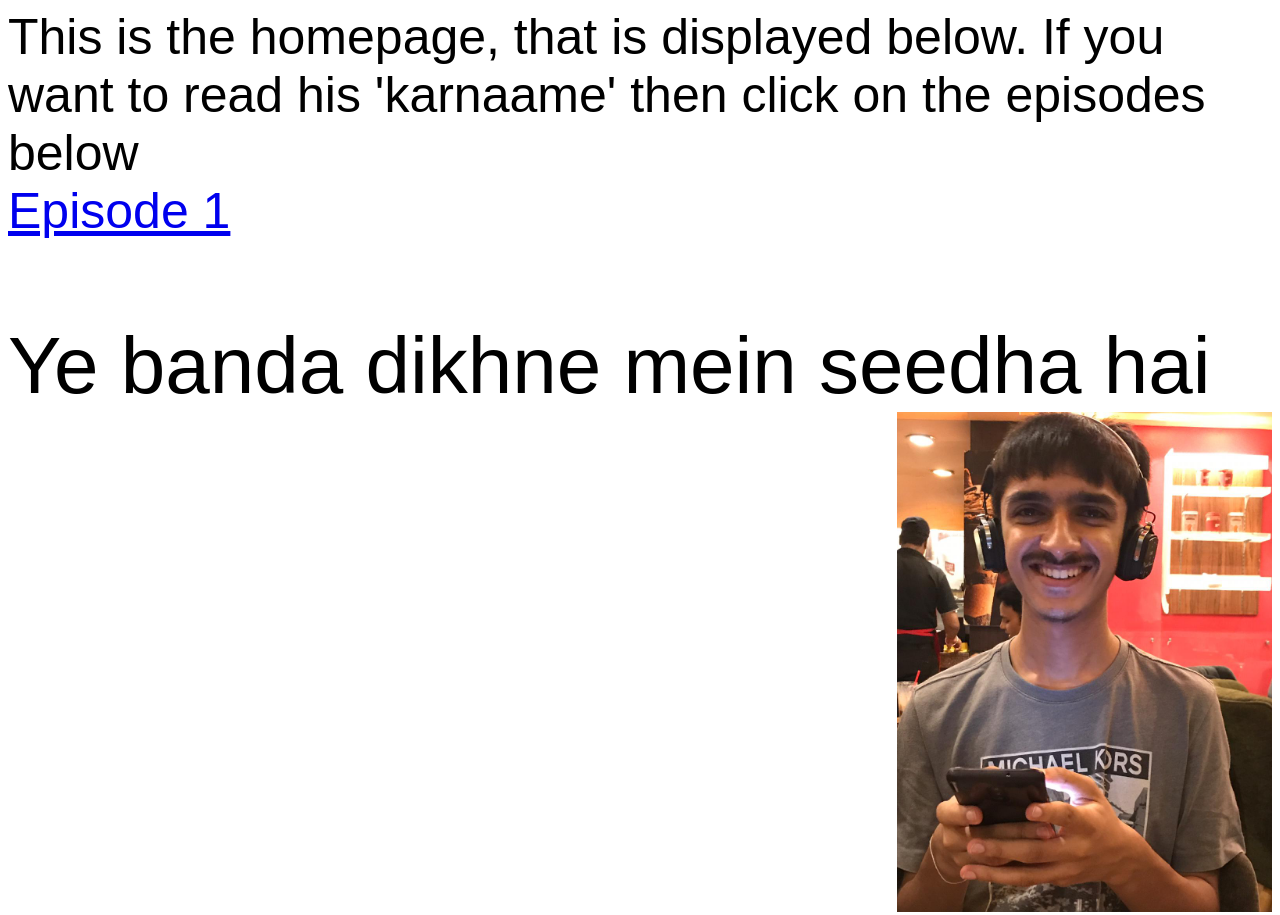
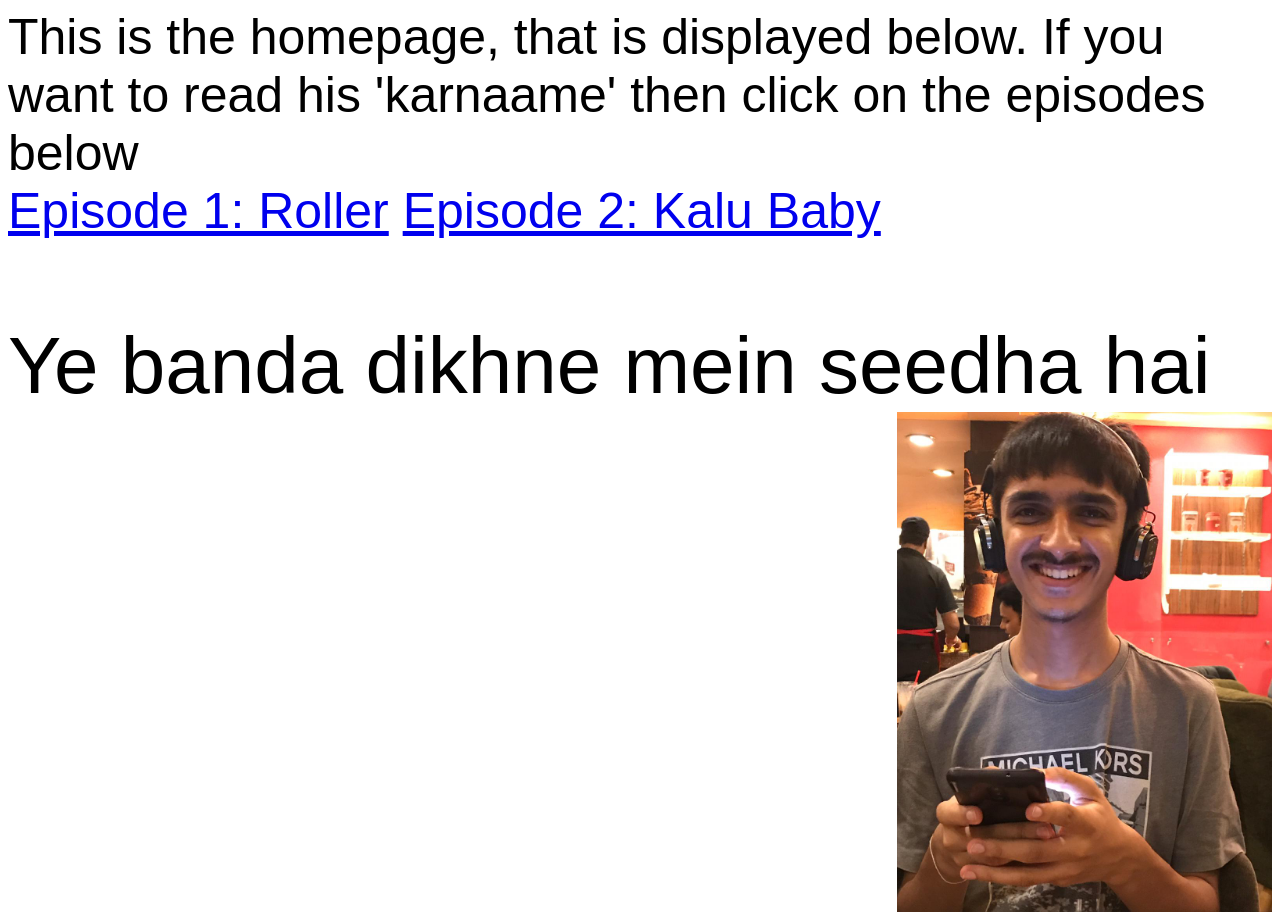
Before and after one commit to mini2-0/mini2-0.github.io, a plain HTML site: page index.html in a window 1280 px wide. Shown: the top 915 px of the page. Drawn offline with Linux system fonts and the light colour scheme.

Commit message:
episode 2

```diff
--- a/index.html
+++ b/index.html
@@ -3,7 +3,8 @@
 <div id = "info">This is the homepage, that is displayed below.
 If you want to read his 'karnaame' then click on the episodes below
 <br>
-<a href = "episode1.html" target = "blank">Episode 1</a>
+<a href = "episode1.html" target = "blank">Episode 1: Roller</a>
+<a href = "episode2.html" target = "blank">Episode 2: Kalu Baby</a>
 </div>
 
 <p>
```
Also changed, not shown: episode2.html (added, +8 -0 lines).
